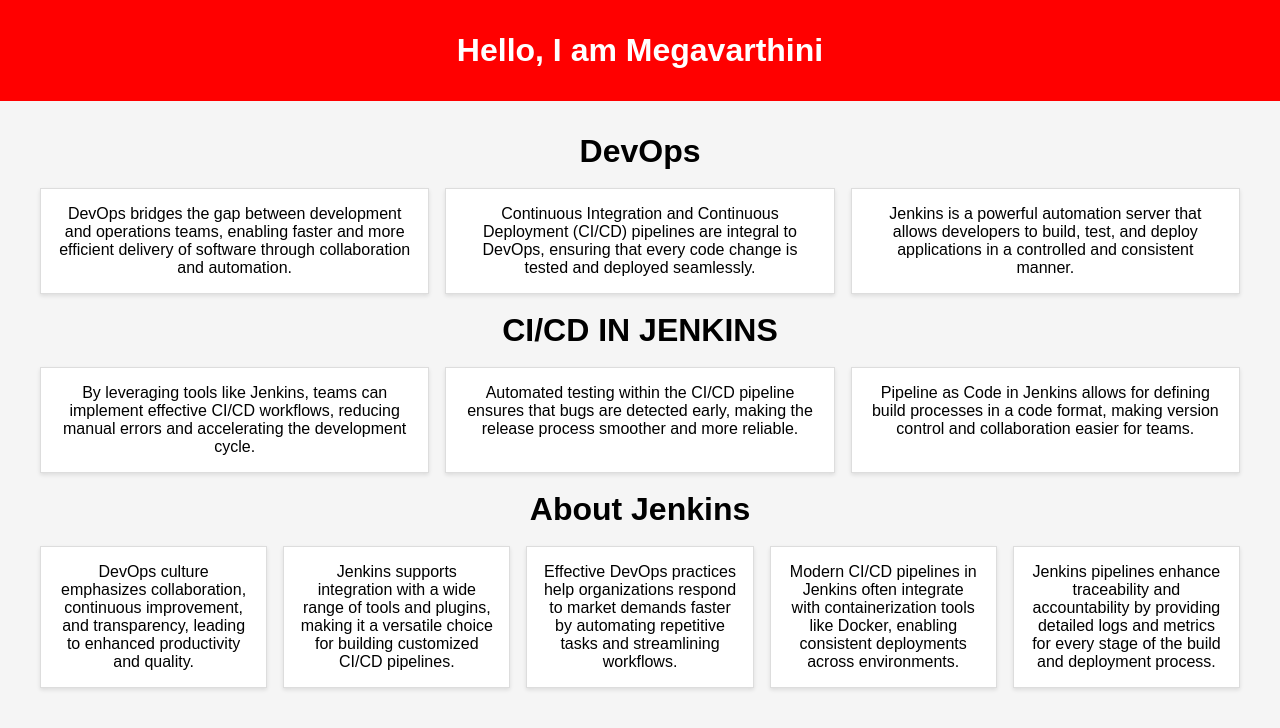
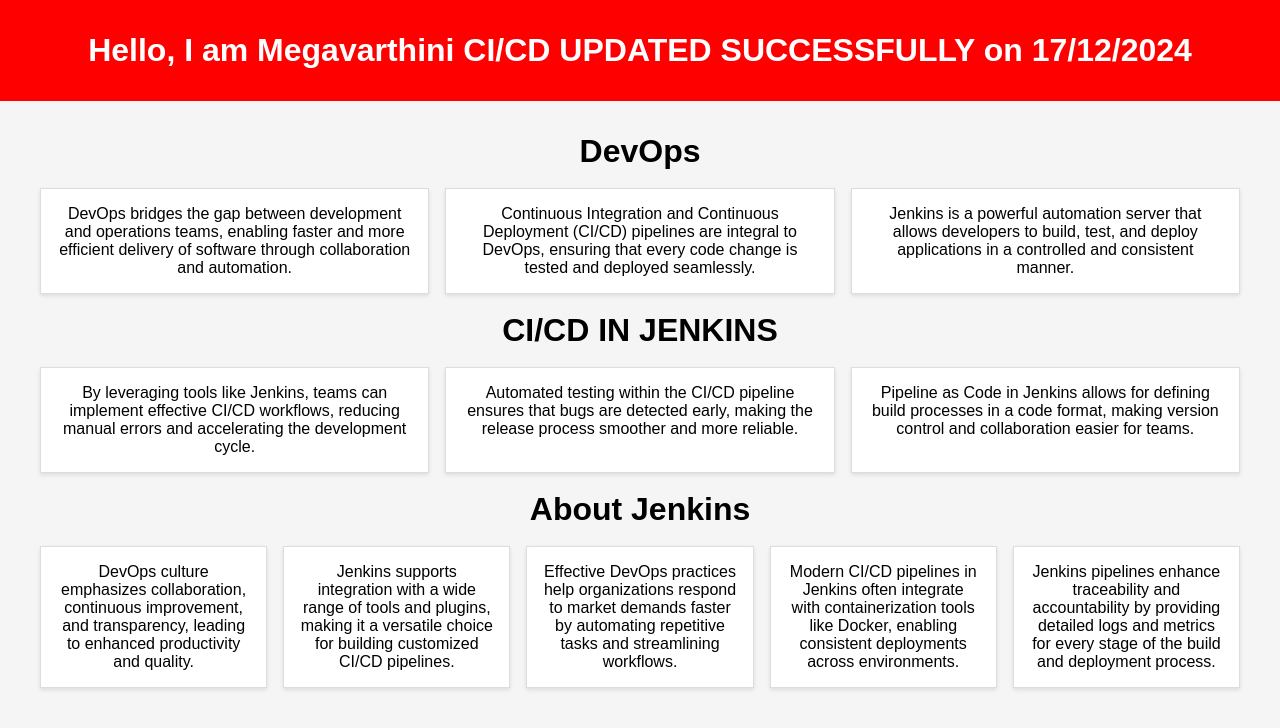
Before and after one commit to Megavarthini07/Jenkins_Tutorial_Pipeline, a plain HTML site: page index.html in a window 1280 px wide. Drawn offline with Linux system fonts and the light colour scheme.

Commit message:
Update index.html

```diff
--- a/index.html
+++ b/index.html
@@ -55,7 +55,7 @@
 </head>
 <body>
     <header>
-        <h1>Hello, I am Megavarthini</h1>
+        <h1>Hello, I am Megavarthini CI/CD UPDATED SUCCESSFULLY on 17/12/2024</h1>
     </header>
     <div class="container">
         <h1>DevOps</h1>
```
